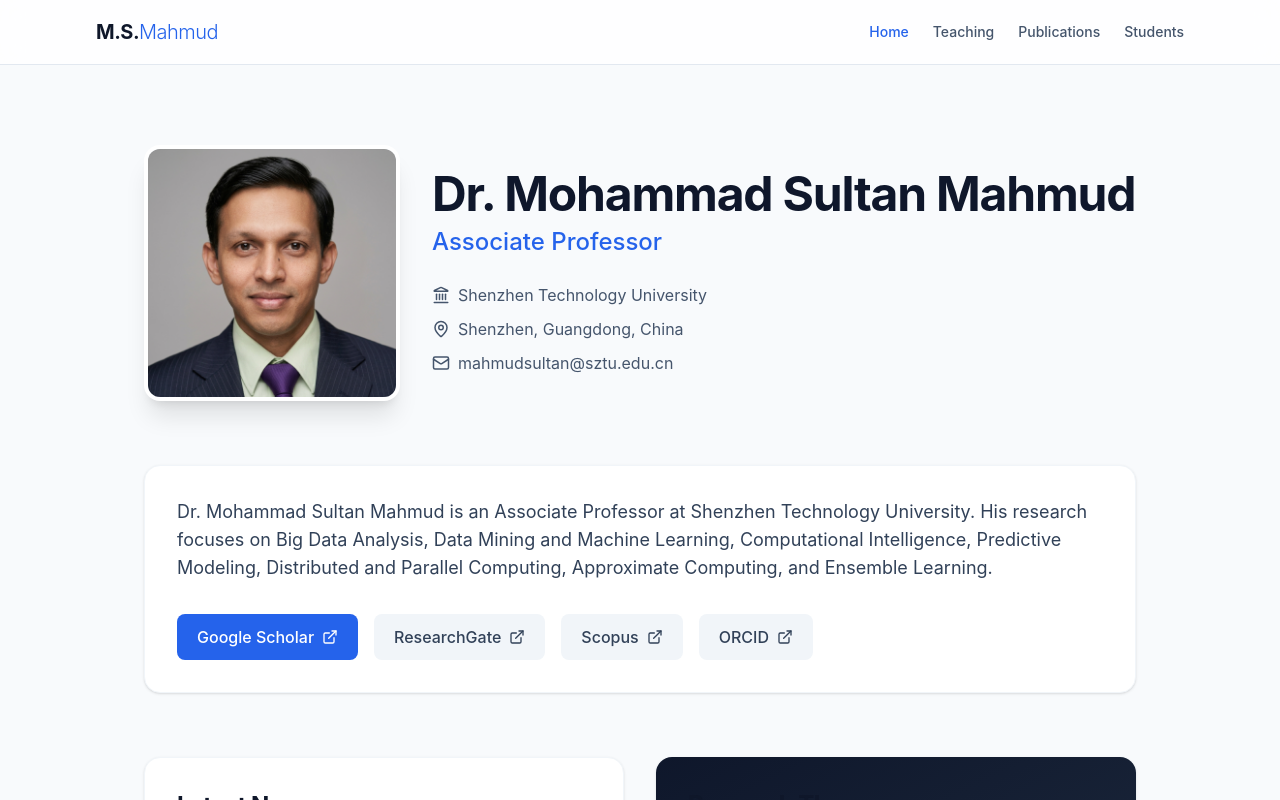
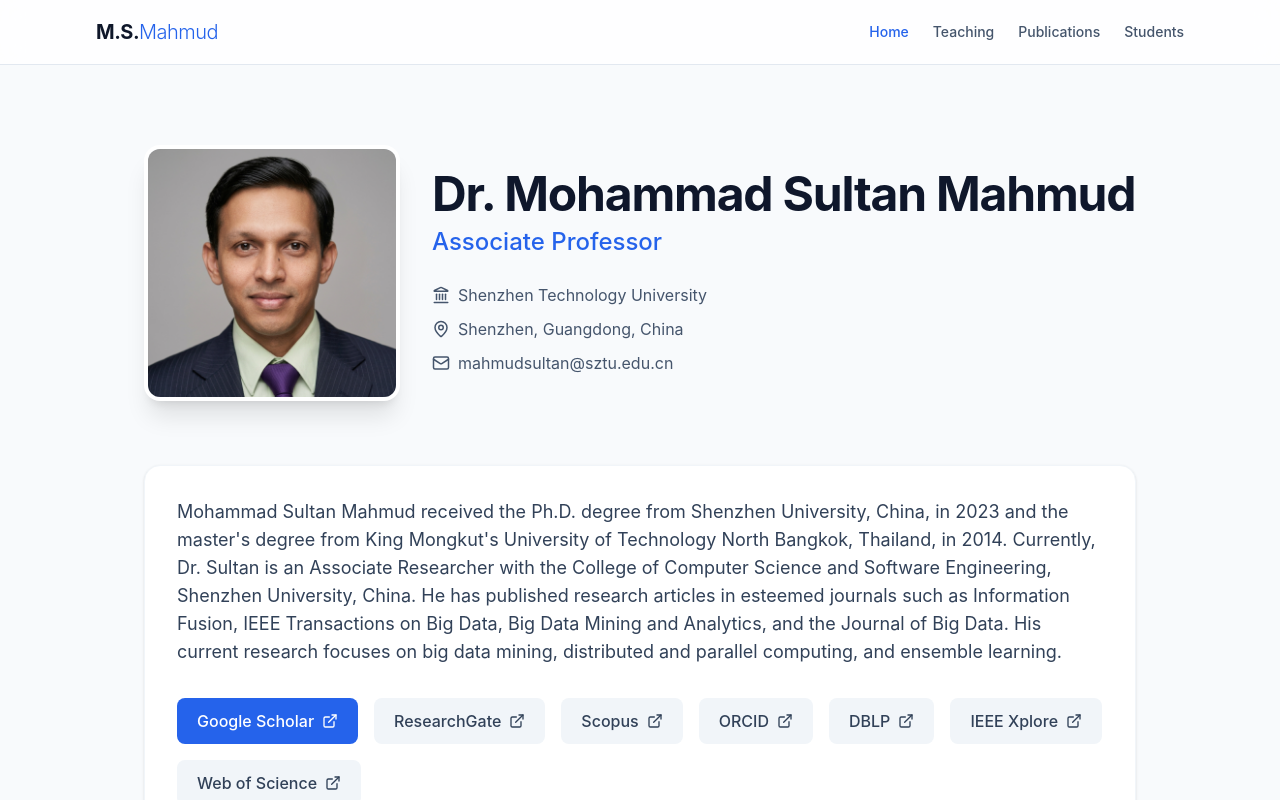
Before and after one commit to never-12345/academic-portfolio, a React (Vite) app: page / in a window 1280 px wide. Shown: the top 800 px of the page. Built offline with nearby package versions, Linux system fonts and the light colour scheme.

Commit message:
feat: add DBLP, IEEE, WoS links; updated bio; expanded teaching timeline with education and awards

```diff
--- a/src/data/content.ts
+++ b/src/data/content.ts
@@ -2,17 +2,20 @@ export const profileData = {
   name: "Dr. Mohammad Sultan Mahmud",
   title: "Associate Professor",
   university: "Shenzhen Technology University",
-  email: "mahmudsultan@sztu.edu.cn", // Placeholder or real email if available
+  email: "mahmudsultan@sztu.edu.cn",
   phone: "",
   office: "Shenzhen, Guangdong, China",
-  bio: "Dr. Mohammad Sultan Mahmud is an Associate Professor at Shenzhen Technology University. His research focuses on Big Data Analysis, Data Mining and Machine Learning, Computational Intelligence, Predictive Modeling, Distributed and Parallel Computing, Approximate Computing, and Ensemble Learning.",
+  bio: "Mohammad Sultan Mahmud received the Ph.D. degree from Shenzhen University, China, in 2023 and the master's degree from King Mongkut's University of Technology North Bangkok, Thailand, in 2014. Currently, Dr. Sultan is an Associate Researcher with the College of Computer Science and Software Engineering, Shenzhen University, China. He has published research articles in esteemed journals such as Information Fusion, IEEE Transactions on Big Data, Big Data Mining and Analytics, and the Journal of Big Data. His current research focuses on big data mining, distributed and parallel computing, and ensemble learning.",
   scholarUrl: "https://scholar.google.com/citations?user=EARbYYsAAAAJ&hl=en",
   githubUrl: "#",
   linkedinUrl: "http://www.linkedin.com/in/sultan-mahmud-phd",
   twitterUrl: "#",
   researchGateUrl: "https://www.researchgate.net/profile/Mohammad-Mahmud-13",
   orcidUrl: "https://orcid.org/0000-0002-5795-787X",
-  scopusUrl: "https://www.scopus.com/authid/detail.uri?authorId=57204977903"
+  scopusUrl: "https://www.scopus.com/authid/detail.uri?authorId=57204977903",
+  dblpUrl: "https://dblp.org/pid/185/6647.html",
+  ieeeUrl: "https://ieeexplore.ieee.org/author/37086385483",
+  wosUrl: "https://www.webofscience.com/wos/author/record/Q-6317-2017"
 };
 
 export const studentsData = {
@@ -65,5 +68,11 @@ export const teachingTimeline = [
   { date: "2026-07", content: "Our paper 'Approximate approach for frequent itemsets mining on massive distributed data beyond computing capacity' was published in Expert Systems with Applications." },
   { date: "2026", content: "Joined Daffodil International University as an Associate Professor." },
   { date: "2026-03-29", content: "Joined Shenzhen Technology University as a Faculty Member." },
-  { date: "2025-06-19", content: "Joined Shenzhen University as a Researcher." }
+  { date: "2025-06-19", content: "Joined Shenzhen University as a Researcher." },
+  { date: "2023", content: "Received Ph.D. degree from Shenzhen University, China." },
+  { date: "2022–2023", content: "Awarded the Guangdong Government Outstanding International Student Scholarship." },
+  { date: "2021", content: "Received the Excellent Paper Award from Big Data Mining and Analytics journal." },
+  { date: "2018", content: "Awarded the Shenzhen Universiade International Student Scholarship." },
+  { date: "2017", content: "Recognized as Outstanding Doctoral Student of Shenzhen University." },
+  { date: "2014", content: "Received Master's degree from King Mongkut's University of Technology North Bangkok, Thailand." }
 ];
--- a/src/pages/Home.tsx
+++ b/src/pages/Home.tsx
@@ -76,6 +76,21 @@ export function Home() {
                 ORCID <ExternalLink size={16} />
               </a>
             )}
+            {profileData.dblpUrl && profileData.dblpUrl !== "#" && (
+              <a href={profileData.dblpUrl} target="_blank" rel="noopener noreferrer" className="inline-flex items-center gap-2 px-5 py-2.5 bg-slate-100 text-slate-700 font-medium rounded-lg hover:bg-slate-200 transition-colors">
+                DBLP <ExternalLink size={16} />
+              </a>
+            )}
+            {profileData.ieeeUrl && profileData.ieeeUrl !== "#" && (
+              <a href={profileData.ieeeUrl} target="_blank" rel="noopener noreferrer" className="inline-flex items-center gap-2 px-5 py-2.5 bg-slate-100 text-slate-700 font-medium rounded-lg hover:bg-slate-200 transition-colors">
+                IEEE Xplore <ExternalLink size={16} />
+              </a>
+            )}
+            {profileData.wosUrl && profileData.wosUrl !== "#" && (
+              <a href={profileData.wosUrl} target="_blank" rel="noopener noreferrer" className="inline-flex items-center gap-2 px-5 py-2.5 bg-slate-100 text-slate-700 font-medium rounded-lg hover:bg-slate-200 transition-colors">
+                Web of Science <ExternalLink size={16} />
+              </a>
+            )}
           </div>
         </div>
       </motion.section>
```
